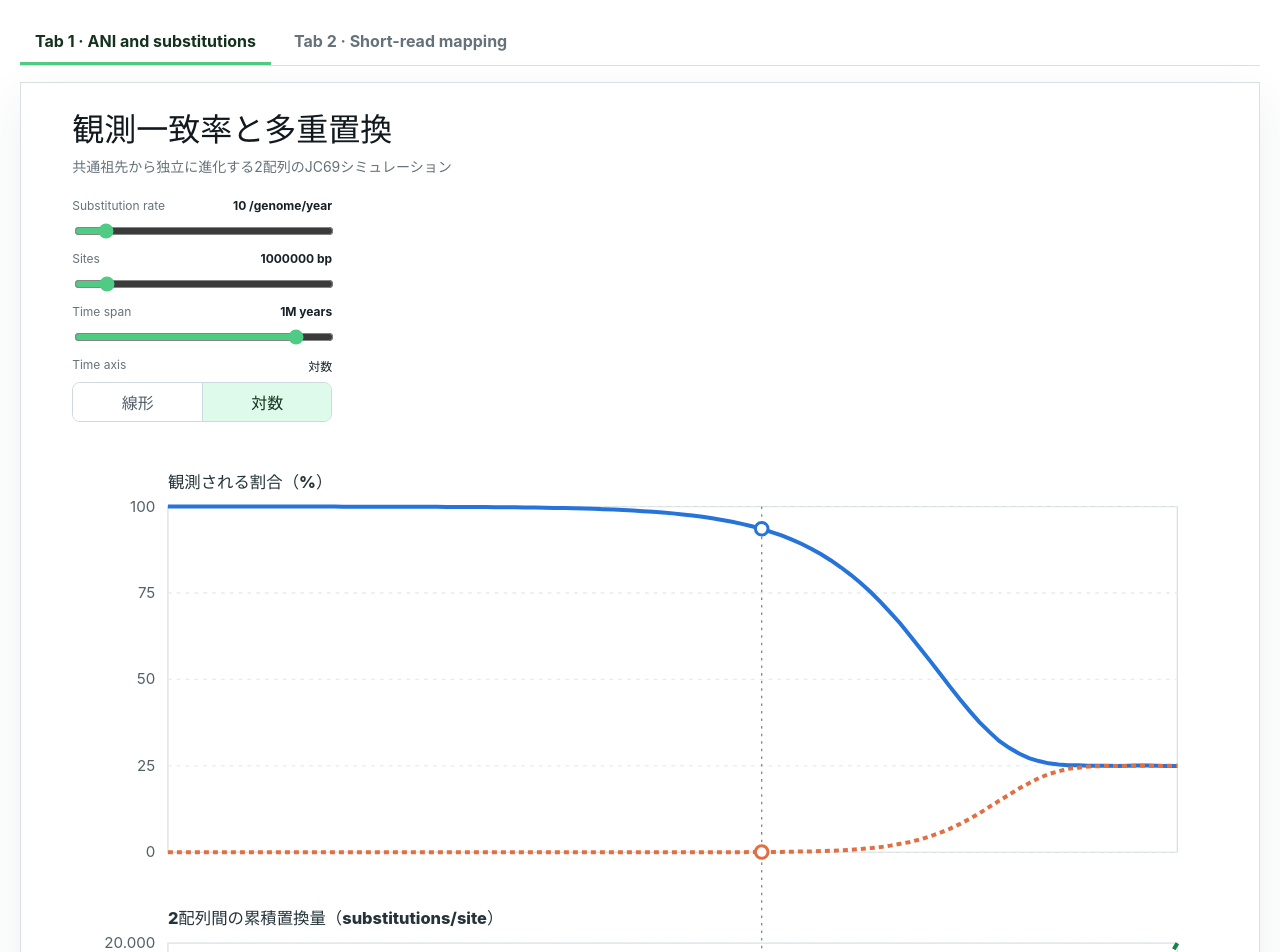
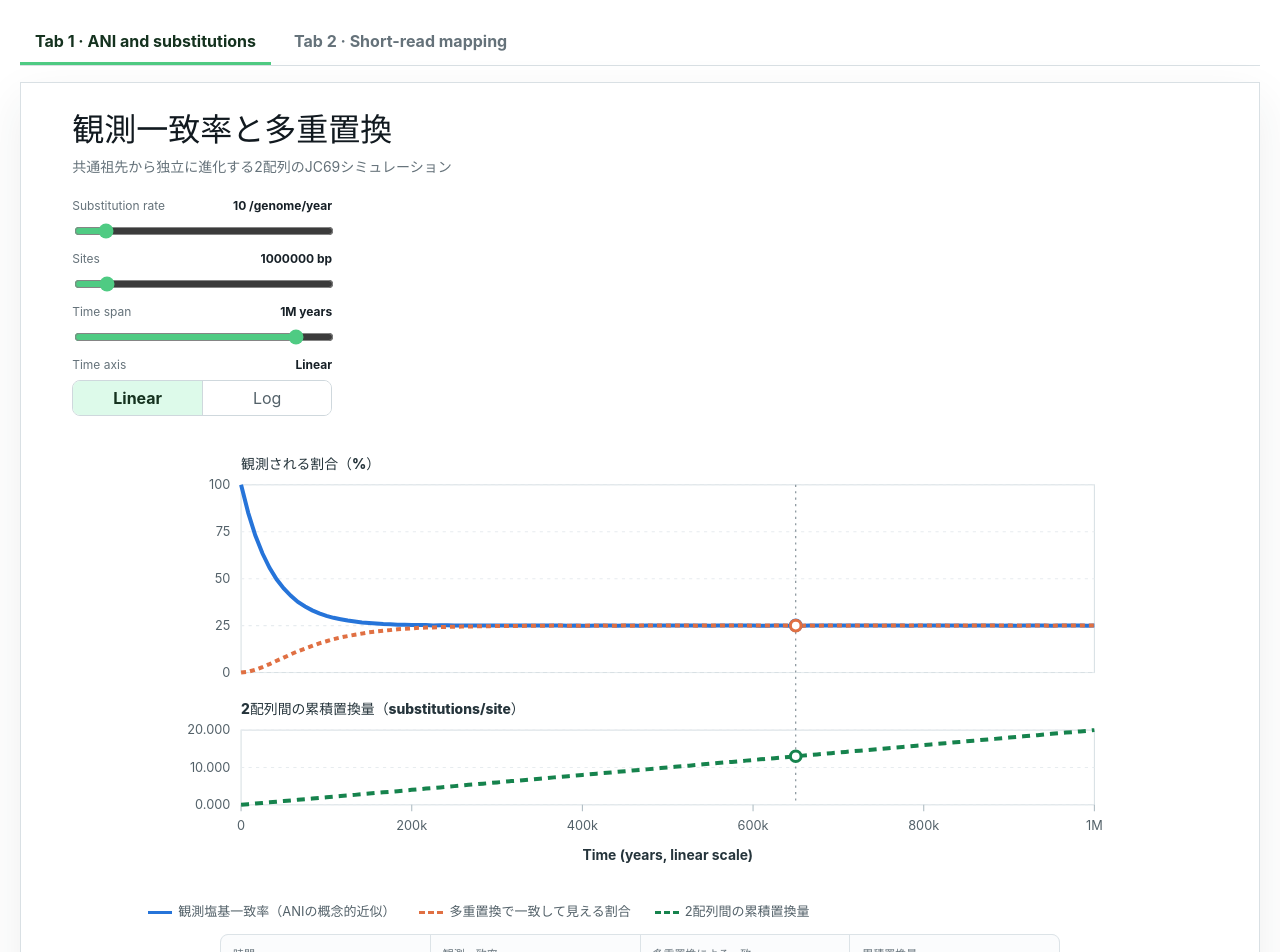
Before and after one commit to kazumaxneo/my-first-codex-app, a React (Vite) app: page / in a window 1280 px wide. Shown: the top 952 px of the page. Built offline with nearby package versions, Linux system fonts and the light colour scheme.

Commit message:
Compact chart and default to linear time

```diff
--- a/src/App.tsx
+++ b/src/App.tsx
@@ -513,7 +513,7 @@ function AniSimulationPanel() {
   const [substitutionRate, setSubstitutionRate] = useState(10);
   const [siteCount, setSiteCount] = useState(1000000);
   const [timeExponent, setTimeExponent] = useState(6);
-  const [timeScale, setTimeScale] = useState<'linear' | 'log'>('log');
+  const [timeScale, setTimeScale] = useState<'linear' | 'log'>('linear');
   const [compact, setCompact] = useState(() => window.innerWidth < 640);
   const [hoverIndex, setHoverIndex] = useState<number | null>(null);
 
@@ -526,10 +526,10 @@ function AniSimulationPanel() {
   const timeSpan = Math.pow(10, timeExponent);
   const perSiteRate = substitutionRate / siteCount;
   const width = compact ? 420 : 900;
-  const height = compact ? 500 : 590;
+  const height = compact ? 460 : 430;
   const margin = { left: compact ? 52 : 76, right: compact ? 12 : 24 };
-  const topPanel = { top: compact ? 42 : 48, bottom: compact ? 252 : 322 };
-  const bottomPanel = { top: compact ? 312 : 394, bottom: compact ? 410 : 500 };
+  const topPanel = { top: 42, bottom: compact ? 220 : 218 };
+  const bottomPanel = { top: compact ? 275 : 272, bottom: compact ? 360 : 342 };
   const points = useMemo(() => {
     const random = mulberry32(20260809);
     const points: Array<{ time: number; identity: number; returned: number; accumulated: number }> = [];
@@ -601,10 +601,10 @@ function AniSimulationPanel() {
             <input type="range" min={-1} max={7} step={0.1} value={timeExponent} onChange={(event) => setTimeExponent(Number(event.target.value))} />
           </label>
           <div className="control">
-            <span>Time axis<strong>{timeScale === 'linear' ? '線形' : '対数'}</strong></span>
+            <span>Time axis<strong>{timeScale === 'linear' ? 'Linear' : 'Log'}</strong></span>
             <div className="scale-toggle" role="group" aria-label="時間軸の表示方法">
-              <button type="button" className={timeScale === 'linear' ? 'active' : ''} aria-pressed={timeScale === 'linear'} onClick={() => setTimeScale('linear')}>線形</button>
-              <button type="button" className={timeScale === 'log' ? 'active' : ''} aria-pressed={timeScale === 'log'} onClick={() => setTimeScale('log')}>対数</button>
+              <button type="button" className={timeScale === 'linear' ? 'active' : ''} aria-pressed={timeScale === 'linear'} onClick={() => setTimeScale('linear')}>Linear</button>
+              <button type="button" className={timeScale === 'log' ? 'active' : ''} aria-pressed={timeScale === 'log'} onClick={() => setTimeScale('log')}>Log</button>
             </div>
           </div>
         </div>
--- a/src/styles.css
+++ b/src/styles.css
@@ -140,7 +140,9 @@ input {
 }
 
 .ani-chart-wrap {
+  max-width: 960px;
   margin-top: 24px;
+  margin-inline: auto;
   overflow: hidden;
 }
 
```
